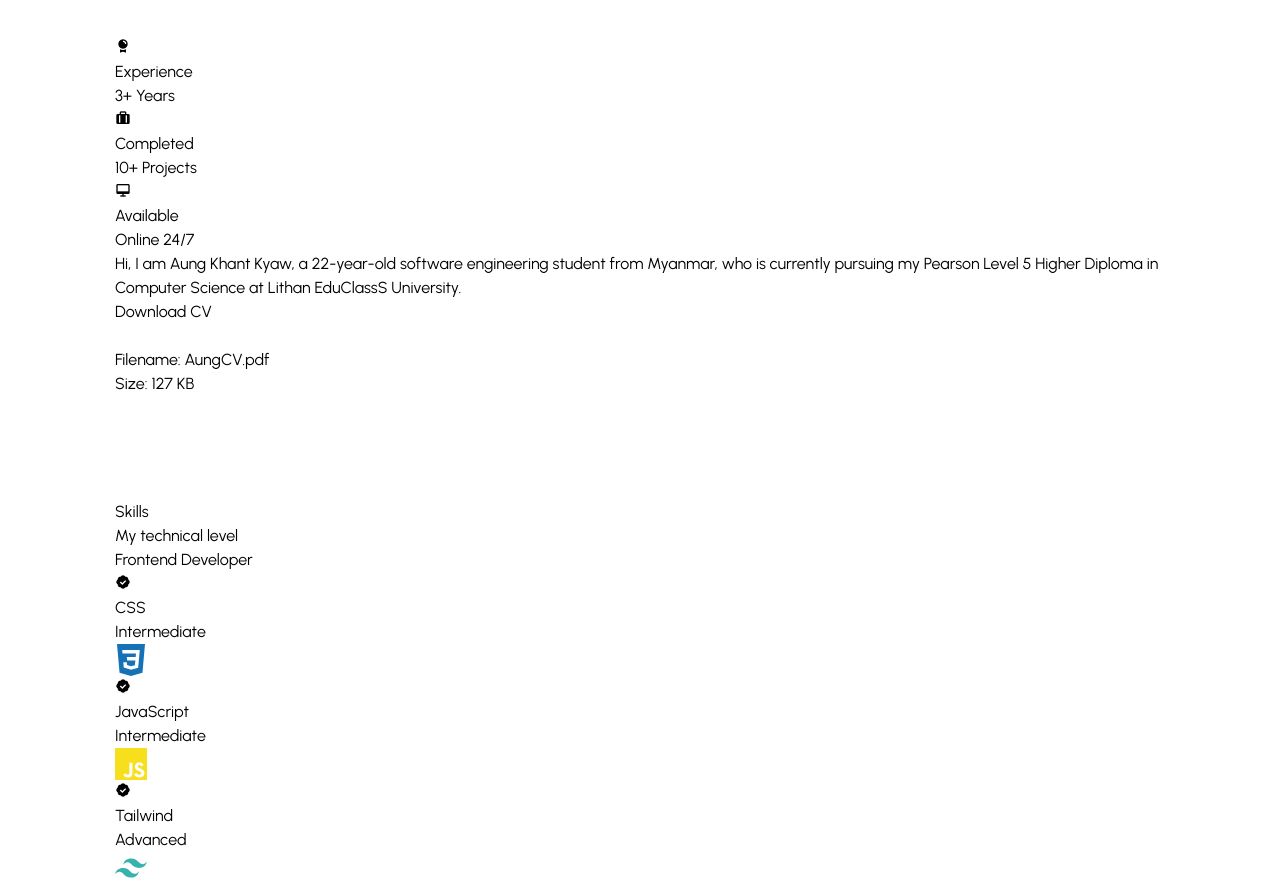
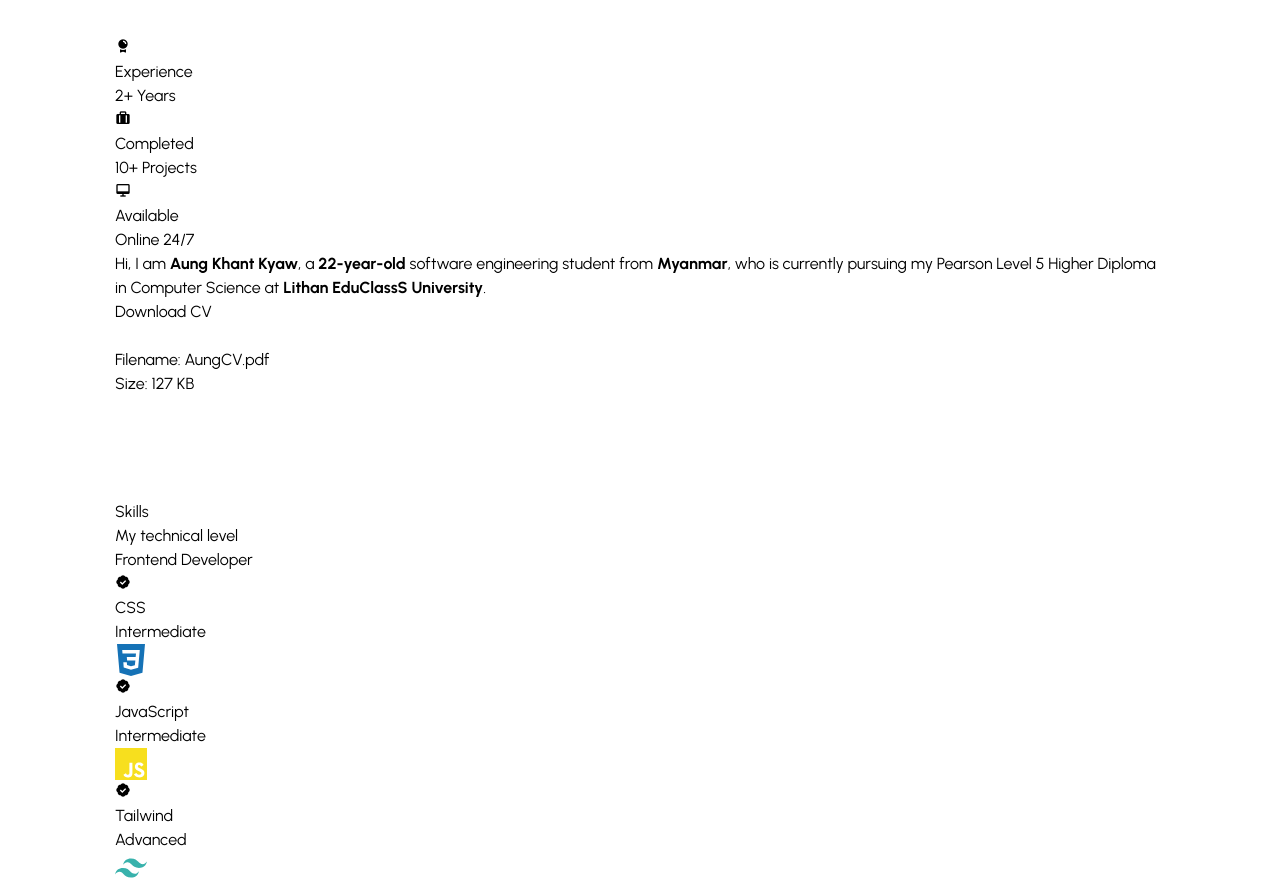
Before and after one commit to Ankyris/my-portfolio1.0, a React (Vite) app: page / in a window 1280 px wide. Shown: the part 2495-3378 px from the top of the page. Built offline with nearby package versions, Linux system fonts and the light colour scheme.

Commit message:
new commit changes

```diff
--- a/src/components/About/About.jsx
+++ b/src/components/About/About.jsx
@@ -17,8 +17,8 @@ export default function About() {
             <Info />
 
             <p className='text-center lg:text-start py-0 px-4 lg:pl-0 lg:pr-[3.5rem] transition duration-[3000ms] ease-in mb-11 md:line-clamp-3 hover:line-clamp-none '>
-              Hi, I am Aung Khant Kyaw, a 22-year-old software engineering student from Myanmar,
-              who is currently pursuing my Pearson Level 5 Higher Diploma in Computer Science at Lithan EduClassS University.
+              Hi, I am <b>Aung Khant Kyaw</b>, a <b>22-year-old</b> software engineering student from <b>Myanmar</b>,
+              who is currently pursuing my Pearson Level 5 Higher Diploma in Computer Science at <b>Lithan EduClassS University</b>.
             </p>
 
             {/* <a download="" href="/Project.pdf" className='inline-flex items-center justify-center gap-3 px-8
--- a/src/components/About/Info.jsx
+++ b/src/components/About/Info.jsx
@@ -8,7 +8,7 @@ export const Info = () => {
       hover:bg-amber-100 hover:shadow-lg'>
         <i className='bx bxs-award text-[24px] text-amber-500 mb-2'></i>
         <h3 className='text-[14px] font-bold'>Experience</h3>
-        <span className='text-[13px]'>3+ Years</span>
+        <span className='text-[13px]'>2+ Years</span>
       </div>
 
       <div className='bg-white border border-solid border-[rgba(0,_0,_0,_0.1)]
--- a/src/components/Home/Home.jsx
+++ b/src/components/Home/Home.jsx
@@ -24,7 +24,7 @@ export default function Home() {
   }, []);
 
   function openLink() {
-    window.open('https://youtu.be/1_cOK_z0zXE?si=49CFqBCD3wrvht5t', '_blank');
+    window.open('https://youtu.be/eGKP2kZ7Z60', '_blank');
   }
 
   return (
@@ -113,7 +113,7 @@ export default function Home() {
                 <span className=''><i className="uil uil-youtube icon arrow"></i></span>
               </span>
               <span className='button-text'>
-                <a target='_blank' href='https://youtu.be/1_cOK_z0zXE?si=49CFqBCD3wrvht5t'>Intro Video</a>
+                <a target='_blank' href='https://youtu.be/eGKP2kZ7Z60'>Intro Video</a>
               </span>
             </button>
         </div>
```
Also changed, not shown: 1 other file (tests, documents, lock files or other folders).
